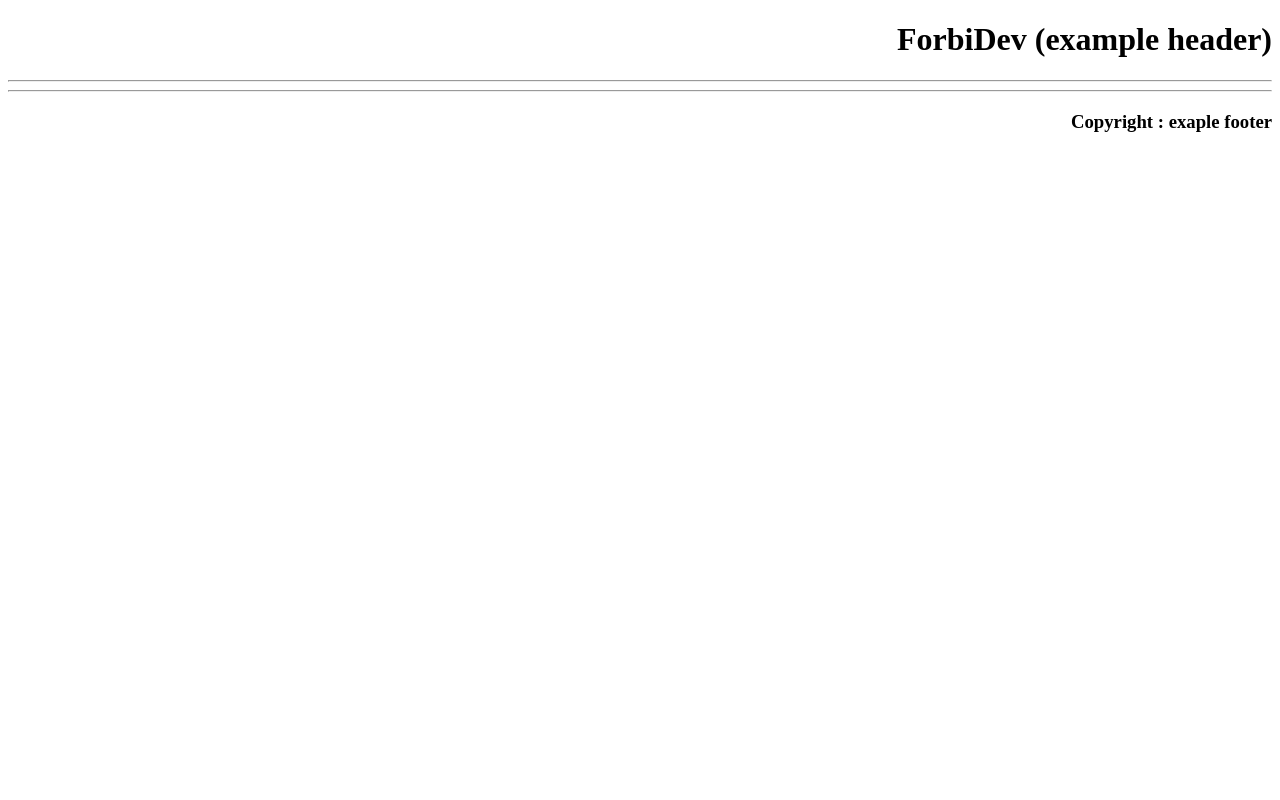
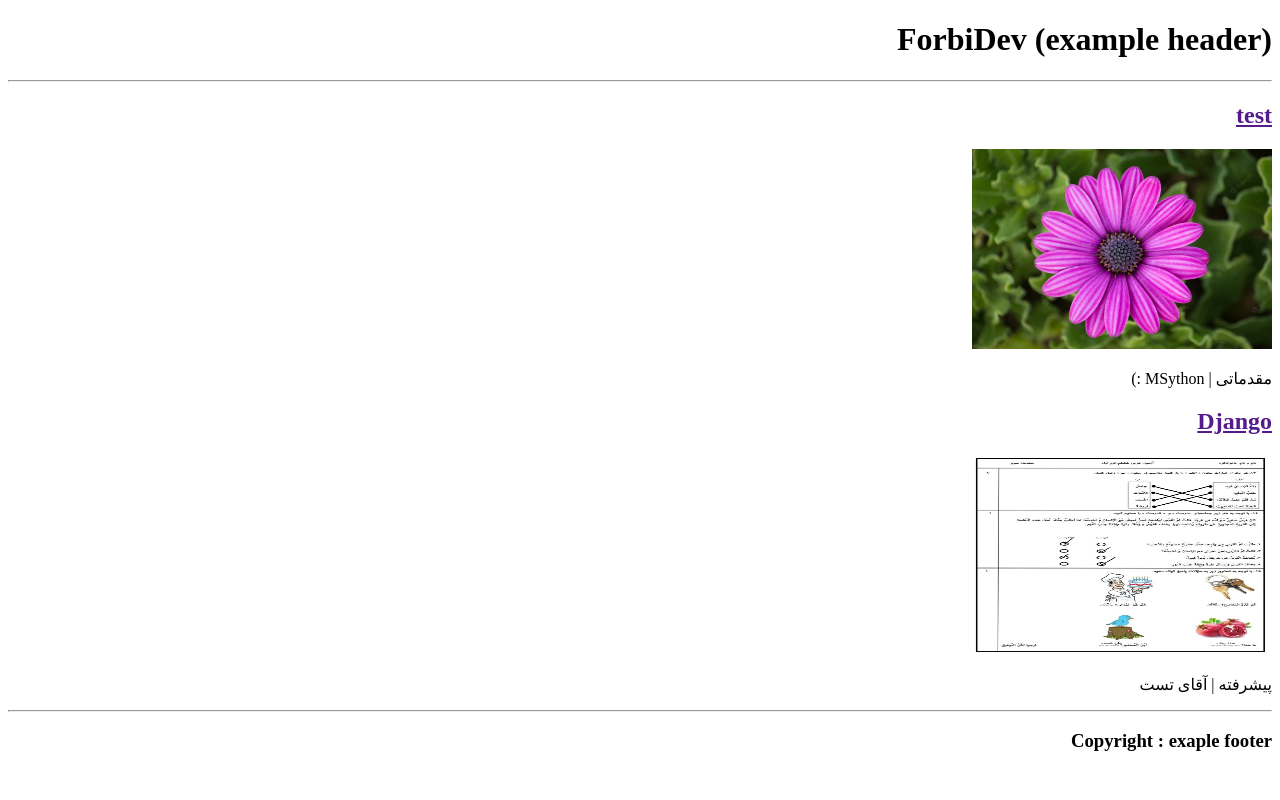
Before and after one commit to ForbiDev/ForbiDev-Site, a Django app: page /courses/ in a window 1280 px wide. Run offline with Django 4.2, Linux system fonts and the light colour scheme; data comes from the database, SQL or seed files in the repository.

Commit message:
course list template maked

```diff
--- a/ForbiDev/urls.py
+++ b/ForbiDev/urls.py
@@ -13,6 +13,8 @@ Including another URLconf
     1. Import the include() function: from django.urls import include, path
     2. Add a URL to urlpatterns:  path('blog/', include('blog.urls'))
 """
+from django.conf import settings
+from django.conf.urls.static import static
 from django.contrib import admin
 from django.urls import path, include
 
--- a/course_module/templates/course_list.html
+++ b/course_module/templates/course_list.html
@@ -4,4 +4,17 @@
 
 {% block content %}
 
+    {% for course in courses %}
+        <a href=""><h2>{{ course.title }}</h2></a>
+        <img src="{{ course.image.url }}" alt="{{ course.title }}" width="300px" height="200px">
+        <p>{% if course.level == 'A' %}
+            مقدماتی
+            {% elif course.level == 'B' %}
+            متوسط
+            {% else %}
+            پیشرفته
+            {% endif %} | {{ course.teacher }}</p>
+    {% endfor %}
+
+
 {% endblock %}
```
